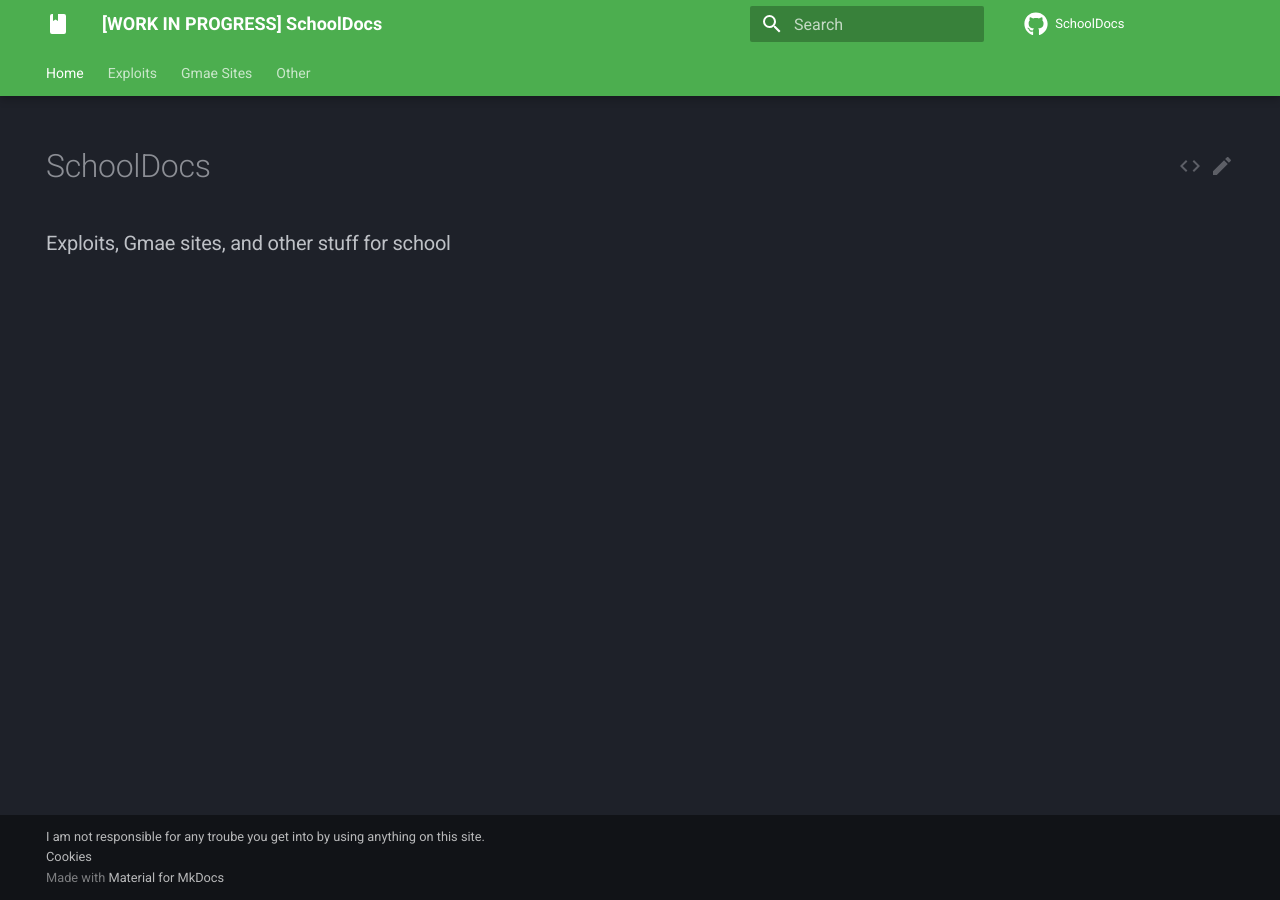
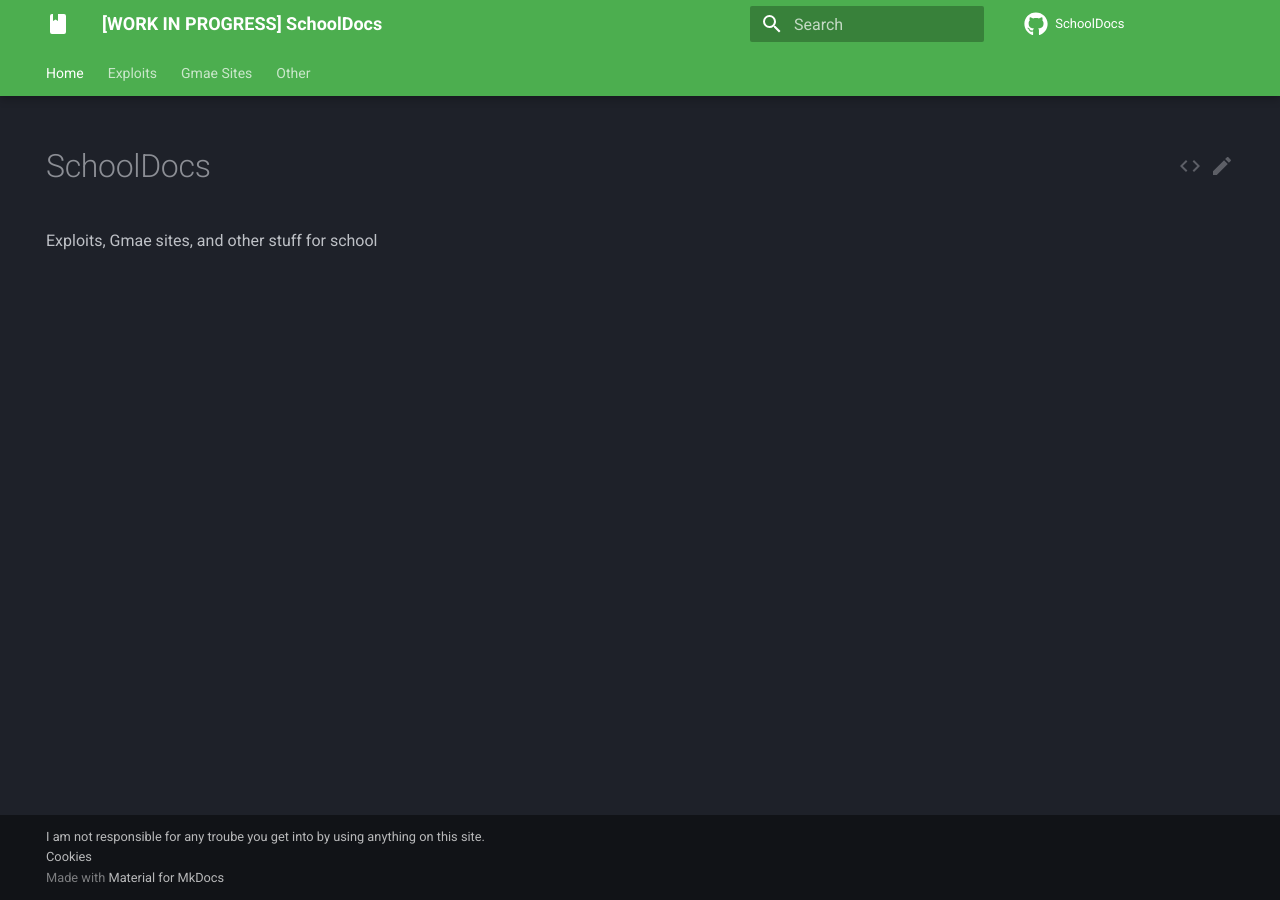
Before and after one commit to SchoolDocs/SchoolDocs.github.io, an MkDocs documentation site: the page built from docs/index.md, in a window 1280 px wide. Built offline with MkDocs 1.6.1 and Material for MkDocs 9.7.7, drawn with Linux system fonts in a browser that asks for light colours; comment, search, counter and statistics services are not loaded.

```diff
--- a/docs/index.md
+++ b/docs/index.md
@@ -5,4 +5,4 @@ hide:
 ---
 
 # SchoolDocs
-### Exploits, Gmae sites, and other stuff for school
+Exploits, Gmae sites, and other stuff for school
```
